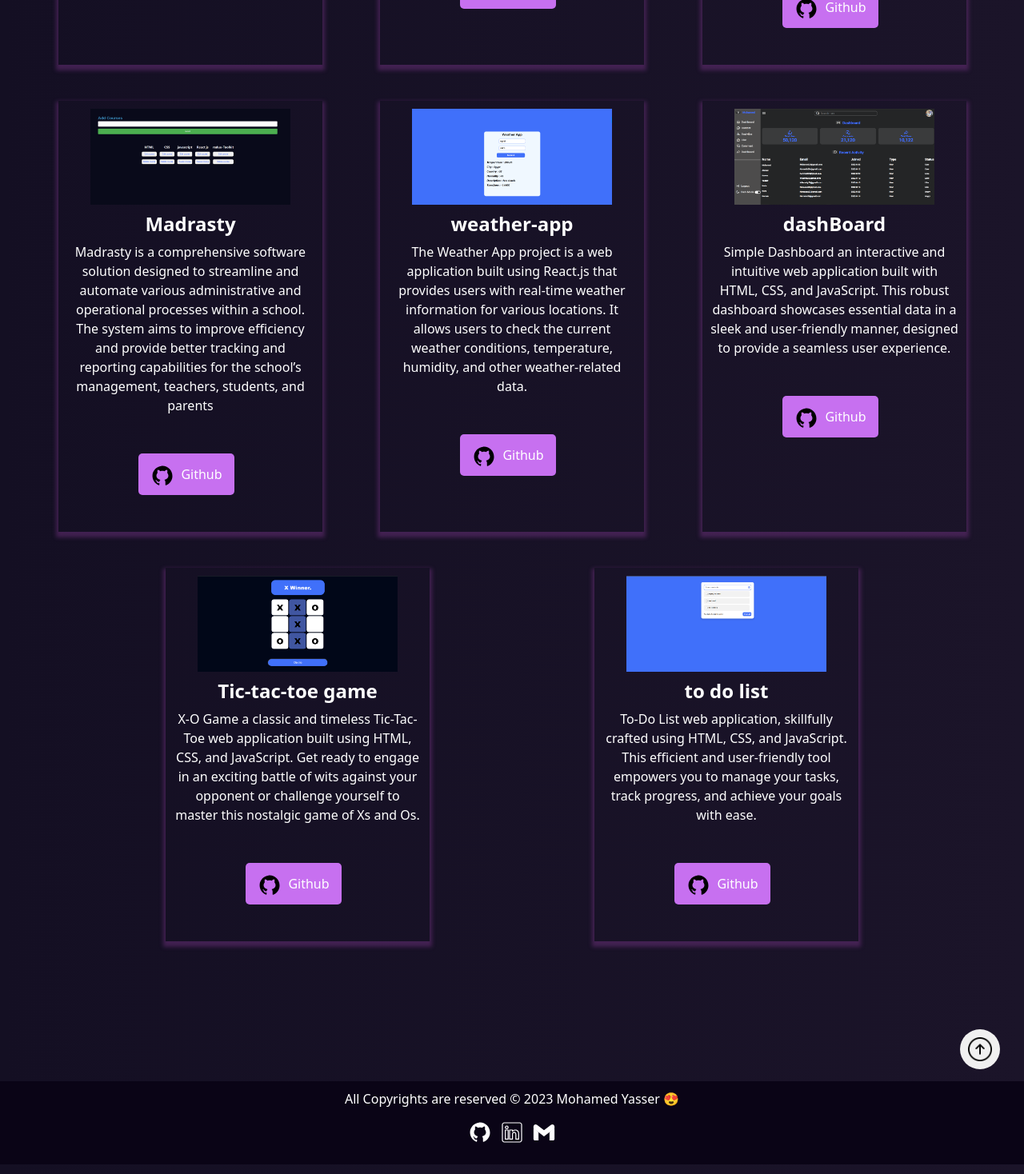
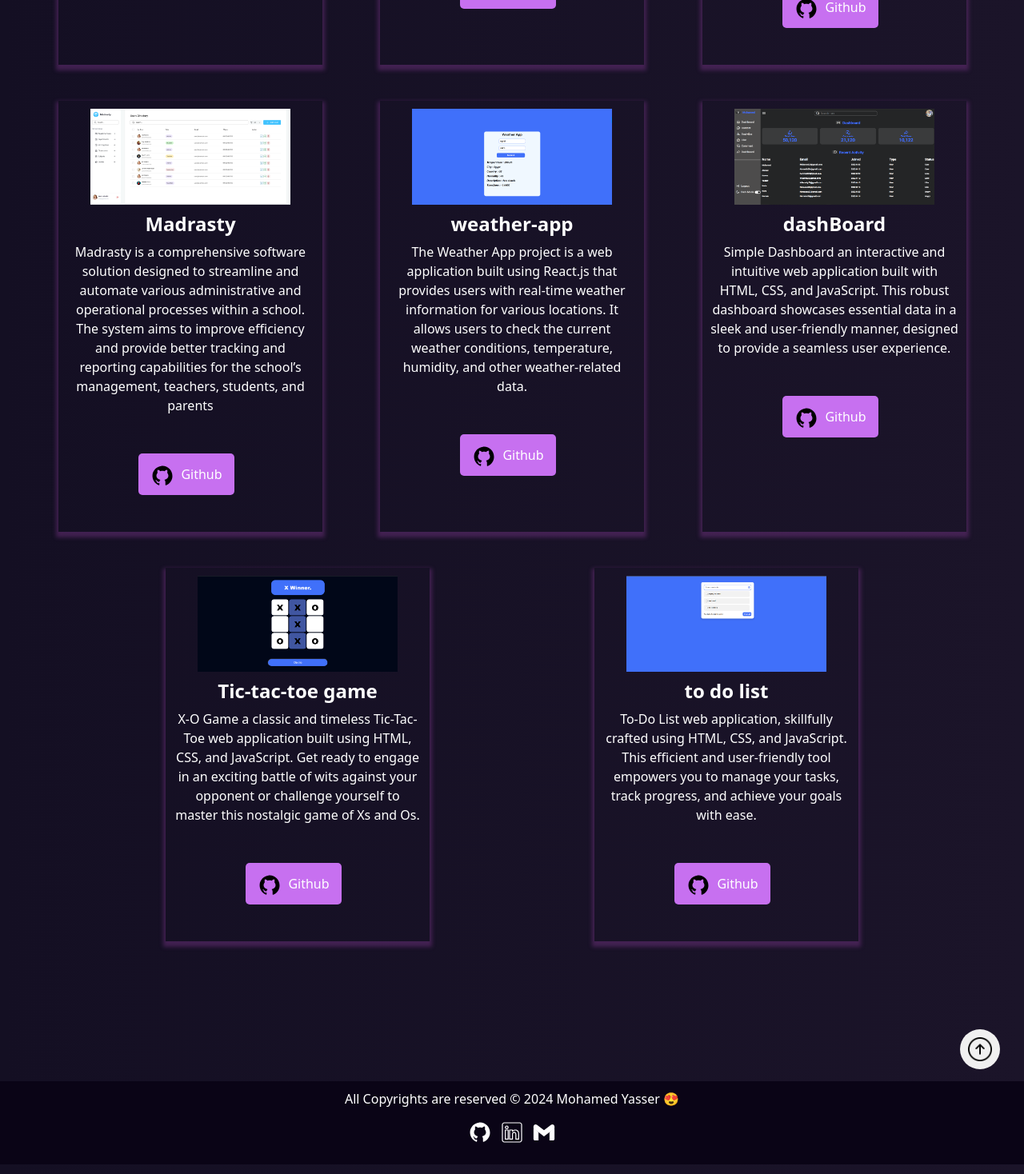
Before and after one commit to Mhmdyasser33/my_portoflio, a React (Create React App) app: page /project in a window 1280 px wide. Shown: the part 600-2068 px from the top of the page at 80% size. Built offline with nearby package versions, Linux system fonts and the light colour scheme.

Commit message:
change image of Madrasty project

```diff
--- a/src/Components/Footer/Footer.js
+++ b/src/Components/Footer/Footer.js
@@ -11,7 +11,7 @@ const Footer = () => {
     <div className='footer'>
       {/* Copyright section */}
       <div className='copyright'>
-        <p>All Copyrights are reserved © 2023 Mohamed Yasser &#128525;</p>
+        <p> All Copyrights are reserved © 2024 Mohamed Yasser &#128525;</p>
       </div>
 
       {/* Contact links section */}
--- a/src/Components/Project/Projects.js
+++ b/src/Components/Project/Projects.js
@@ -2,7 +2,7 @@ import React from 'react'
 import { Link } from 'react-router-dom'
 import amazonClone from '../../images/Screenshot (138).png'
 import linkedInClone from '../../images/Screenshot (142).png'
-import crudOperation from '../../images/Screenshot (146).png'
+import Madrasty from "../../images/Users Directory 1.png"
 import weatherApp from '../../images/Screenshot (149).png'
 import dashBoard from '../../images/Screenshot (140).png'
 import X_O_Game from '../../images/Screenshot (152).png'
@@ -63,11 +63,11 @@ const Projects = () => {
     <span>Github</span>
     </Link>
      </div>
-     {/* Crud operation */}
+     {/* Madrasty app  */}
      <div className='project' data-aos="flip-left"
      data-aos-easing="ease-out-cubic"
      data-aos-duration="2000">
-     <img src={crudOperation} alt='crud-operation' />
+     <img src={Madrasty} alt='crud-operation' />
      <h4> Madrasty </h4>
     <p>
     Madrasty is a comprehensive software solution designed to streamline and automate various administrative and operational processes within a school. The system aims to improve efficiency and provide better tracking and reporting capabilities for the school’s management, teachers, students, and parents
```
Also changed, not shown: src/images/Users Directory 1.png (added).
